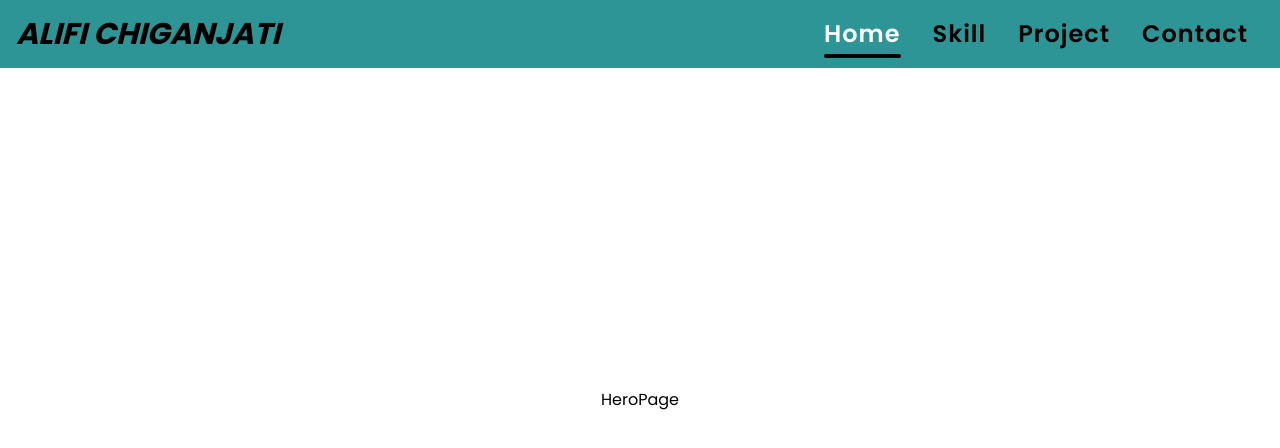
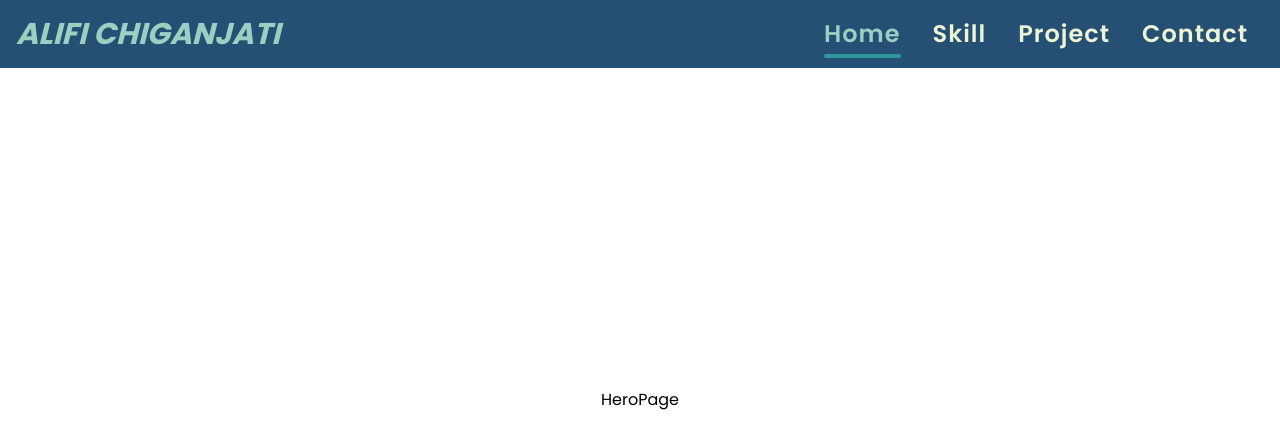
Before and after one commit to AlifiChiganjati/alifichiganjati.github.io, a React (Vite) app: page / in a window 1280 px wide. Shown: the top 448 px of the page. Built offline with nearby package versions, Linux system fonts and the light colour scheme.

Commit message:
style: add color for website navbar

```diff
--- a/src/components/Elements/Nav/NavCarousel.jsx
+++ b/src/components/Elements/Nav/NavCarousel.jsx
@@ -2,13 +2,22 @@ import NavLinks from "./NavLinks";
 
 const NavCarousel = ({
   className = "hidden lg:flex justify-center items-center ",
+  variant,
 }) => {
   return (
     <ul className={className}>
-      <NavLinks to="hero">Home</NavLinks>
-      <NavLinks to="skill">Skill</NavLinks>
-      <NavLinks to="project">Project</NavLinks>
-      <NavLinks to="contact">Contact</NavLinks>
+      <NavLinks to="hero" variant={variant}>
+        Home
+      </NavLinks>
+      <NavLinks to="skill" variant={variant}>
+        Skill
+      </NavLinks>
+      <NavLinks to="project" variant={variant}>
+        Project
+      </NavLinks>
+      <NavLinks to="contact" variant={variant}>
+        Contact
+      </NavLinks>
     </ul>
   );
 };
--- a/src/components/Elements/Nav/NavLinks.jsx
+++ b/src/components/Elements/Nav/NavLinks.jsx
@@ -1,17 +1,16 @@
 import { Link } from "react-scroll";
 
-const NavLinks = ({ to, children }) => {
+const NavLinks = ({ to, children, variant = "after:bg-secondary" }) => {
   return (
     <li>
       <Link
-        activeClass="relative text-white ease-in-out duration-500 after:absolute after:-bottom-2 after:left-0 after:w-full after:h-1 after:content-[''] after:bg-black after:rounded-xl;
-"
+        activeClass={`relative text-text-primary ease-in-out duration-500 after:absolute after:-bottom-2 ${variant} after:left-0 after:w-full after:h-1 after:content-['']  after:rounded-xl`}
         to={to}
         spy={true}
         smooth={true}
         offset={-80}
         duration={500}
-        className="navLink  mx-4 cursor-pointer text-lg md:text-xl lg:text-2xl font-semibold"
+        className="navLink  mx-4 cursor-pointer text-light text-lg md:text-xl lg:text-2xl font-semibold"
       >
         {children}
       </Link>
--- a/src/components/Elements/Nav/NavMobile.jsx
+++ b/src/components/Elements/Nav/NavMobile.jsx
@@ -4,7 +4,11 @@ const NavMobile = ({ onClick }) => {
   return (
     <ul className="flex lg:hidden">
       <li>
-        <AiOutlineMenu size={30} onClick={onClick} className="cursor-pointer" />
+        <AiOutlineMenu
+          size={30}
+          onClick={onClick}
+          className="cursor-pointer text-text-primary"
+        />
       </li>
     </ul>
   );
--- a/src/components/Fragments/Navbar.jsx
+++ b/src/components/Fragments/Navbar.jsx
@@ -9,7 +9,7 @@ const Navbar = () => {
   const [sideNav, setSideNav] = useState(false);
   return (
     <header className="p-4 fixed w-full flex justify-between items-center bg-primary">
-      <h1 className="text-xl md:text-2xl lg:text-3xl font-bold uppercase italic">
+      <h1 className="text-xl text-text-primary md:text-2xl lg:text-3xl font-bold uppercase italic">
         Alifi Chiganjati
       </h1>
       <Nav onClick={() => setSideNav(!sideNav)} />
@@ -24,12 +24,15 @@ const Navbar = () => {
         <MdOutlineClose
           size={30}
           onClick={() => setSideNav(!sideNav)}
-          className="cursor-pointer absolute top-4 right-4"
+          className="cursor-pointer absolute top-4 right-4 text-dark-primary"
         />
-        <h1 className="p-4 text-xl sm:hidden font-bold uppercase italic">
+        <h1 className="p-4 text-xl text-dark-primary sm:hidden font-bold uppercase italic">
           Alifi Chiganjati
         </h1>
-        <NavCarousel className="flex flex-col px-2 py-4 gap-2 text-xl sm:text-2xl" />
+        <NavCarousel
+          variant="after:bg-text-primary  text-dark-secondary"
+          className="flex flex-col px-2 py-4 gap-2 text-xl sm:text-2xl"
+        />
       </SideNav>
     </header>
   );
--- a/src/index.css
+++ b/src/index.css
@@ -11,11 +11,7 @@
 }
 
 @layer utilities {
-  .active {
-    @apply relative text-white ease-in-out duration-500;
-  }
-
   .navLink {
-    @apply relative tracking-[1px] hover:text-white  hover:ease-in-out hover:duration-500 hover:after:w-full after:absolute after:-bottom-2 after:left-0 after:w-0 after:h-1 after:content-[''] after:bg-black after:rounded-xl after:ease-in-out after:duration-500;
+    @apply relative tracking-[1px] hover:text-text-primary  hover:ease-in-out hover:duration-500 hover:after:w-full after:absolute after:-bottom-2 after:left-0 after:w-0 after:h-1 after:content-[''] after:bg-secondary after:rounded-xl after:ease-in-out after:duration-500;
   }
 }
--- a/tailwind.config.js
+++ b/tailwind.config.js
@@ -4,12 +4,12 @@ export default {
   theme: {
     extend: {
       colors: {
-        primary: "#2D9596",
-        secondary: "#9AD0C2",
-        "text-primary": "#265073",
+        primary: "#265073",
+        secondary: "#2D9596",
+        "text-primary": "#9AD0C2",
         light: "#ECF4D6",
         "dark-primary": "#161A30",
-        "dark-scondary": "#31304D",
+        "dark-secondary": "#31304D",
         "dark-text-primary": "#B6BBC4",
         "dark-light": "#F0ECE5",
       },
```
